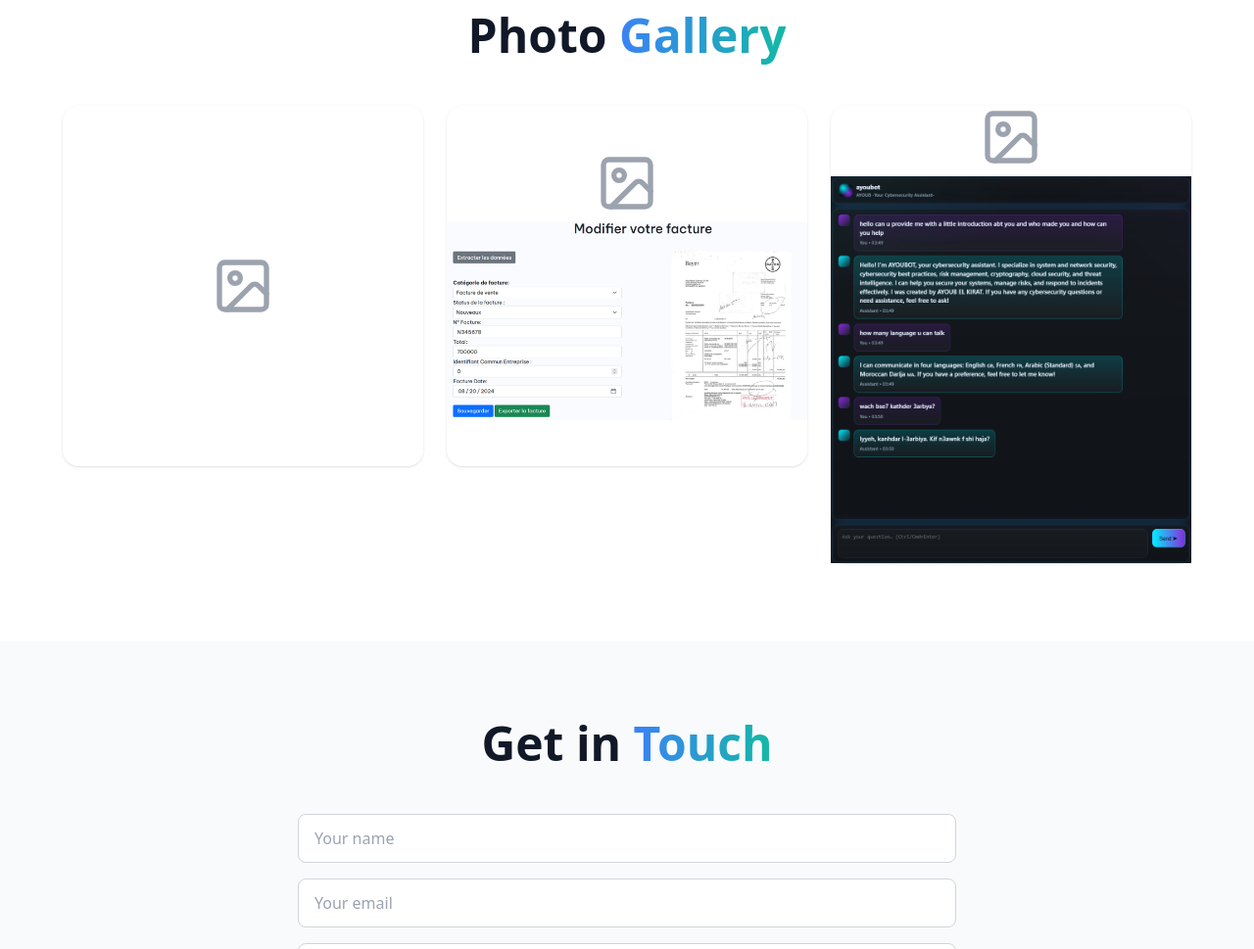
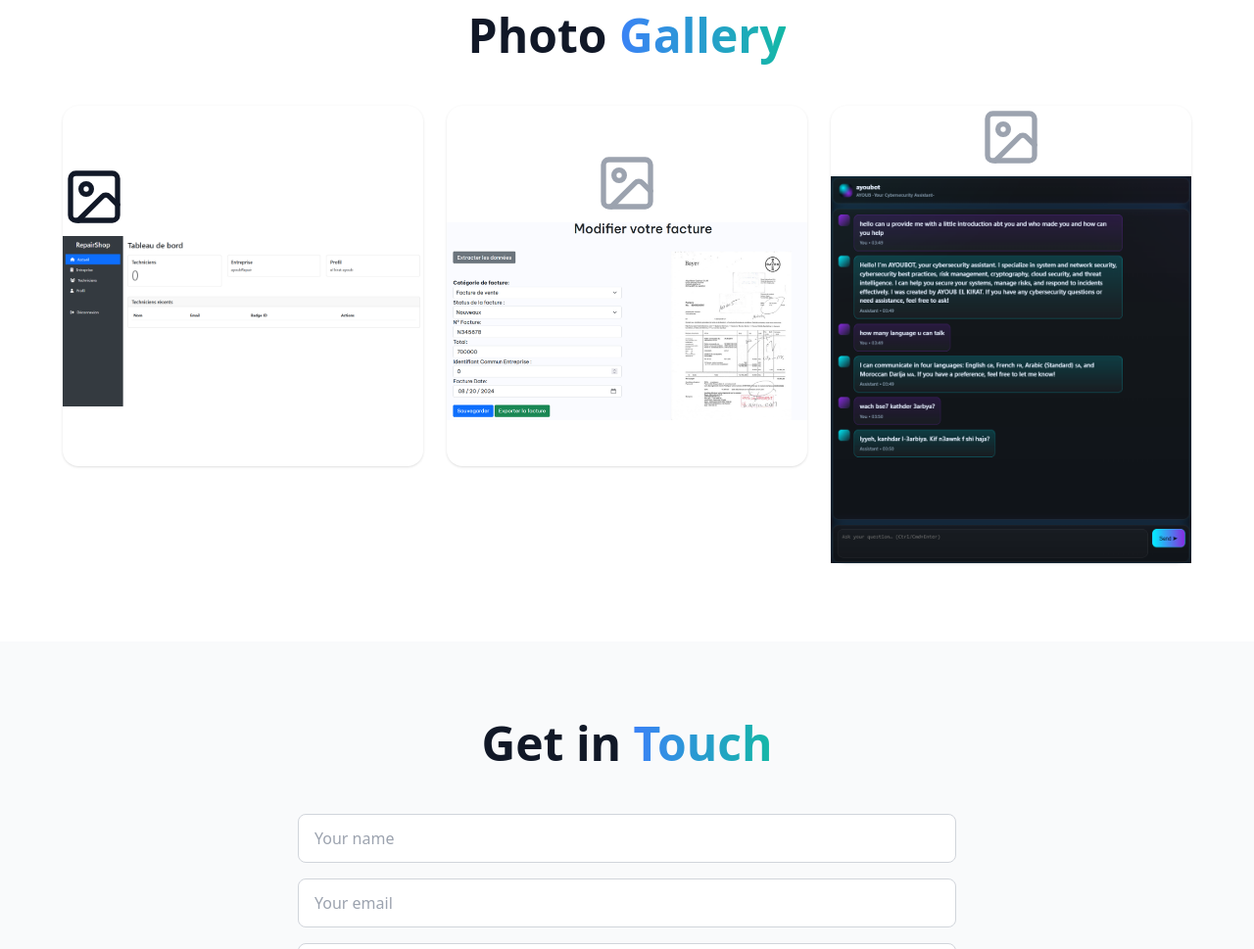
Before and after one commit to ay25gamer/Portfolio-Ayoub-main, a website: page index.html in a window 1280 px wide. Shown: the part 8283-9252 px from the top of the page at 98% size. Drawn offline with nearby package versions, Linux system fonts and the light colour scheme.

Commit message:
Update index.html

```diff
--- a/index.html
+++ b/index.html
@@ -613,8 +613,8 @@
         <div class="grid grid-cols-1 sm:grid-cols-2 lg:grid-cols-3 gap-6">
           <div class="aspect-square rounded-2xl bg-white dark:bg-gray-800 shadow flex items-center justify-center">
             <div class="text-center">
-              <i data-lucide="image" class="mx-auto text-gray-400 dark:text-gray-600" style="width:64px;height:64px"></i>
-              <p <img src="img0.png" alt="Ayoub El Kirat" ... /></p>
+              <i data-lucide="image" style="width:64px;height:64px"></i>
+              <p class="mt-2 text-sm text-gray-600 dark:text-gray-400"><img src="img0.png" alt="Ayoub El Kirat" ... /></p>
             </div>
           </div>
           <div class="aspect-square rounded-2xl bg-white dark:bg-gray-800 shadow flex items-center justify-center">
```
